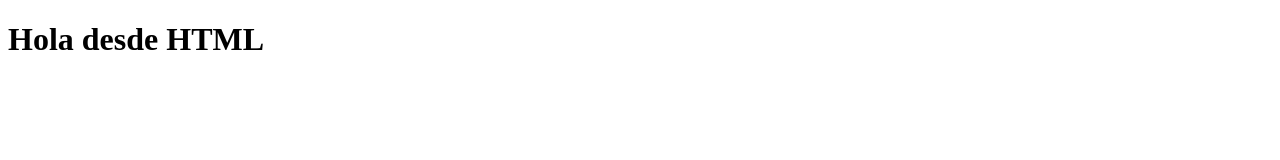
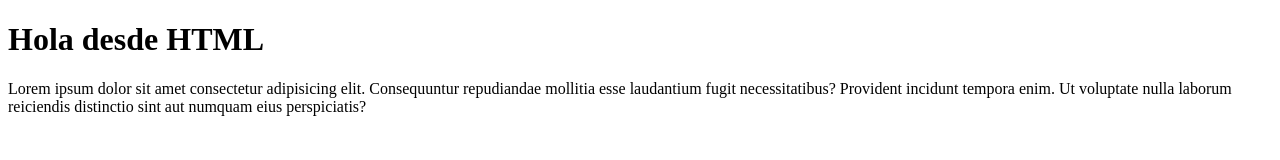
Before and after one commit to wizewolf/git-tutorial, a plain HTML site: page index.html in a window 1280 px wide. Drawn offline with Linux system fonts and the light colour scheme.

Commit message:
parrafo agregado

```diff
--- a/index.html
+++ b/index.html
@@ -8,5 +8,8 @@
 </head>
 <body>
     <h1>Hola desde HTML</h1>
+    <p>Lorem ipsum dolor sit amet consectetur adipisicing elit. Consequuntur repudiandae
+    mollitia esse laudantium fugit necessitatibus? Provident incidunt tempora enim.
+    Ut voluptate nulla laborum reiciendis distinctio sint aut numquam eius perspiciatis?</p>
 </body>
 </html>
```
